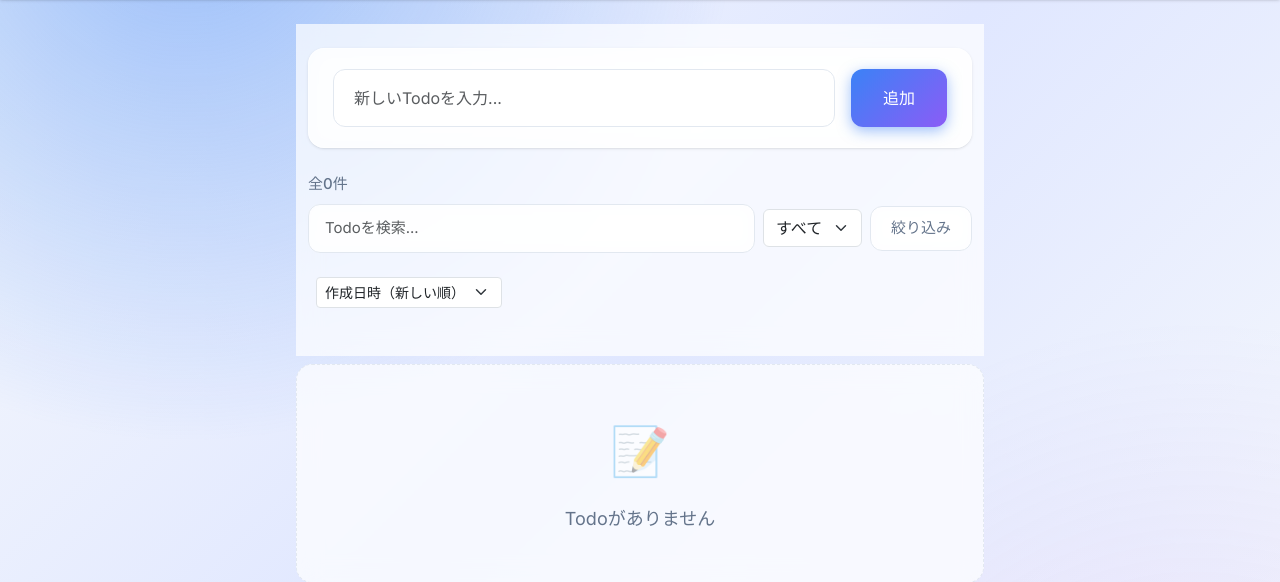
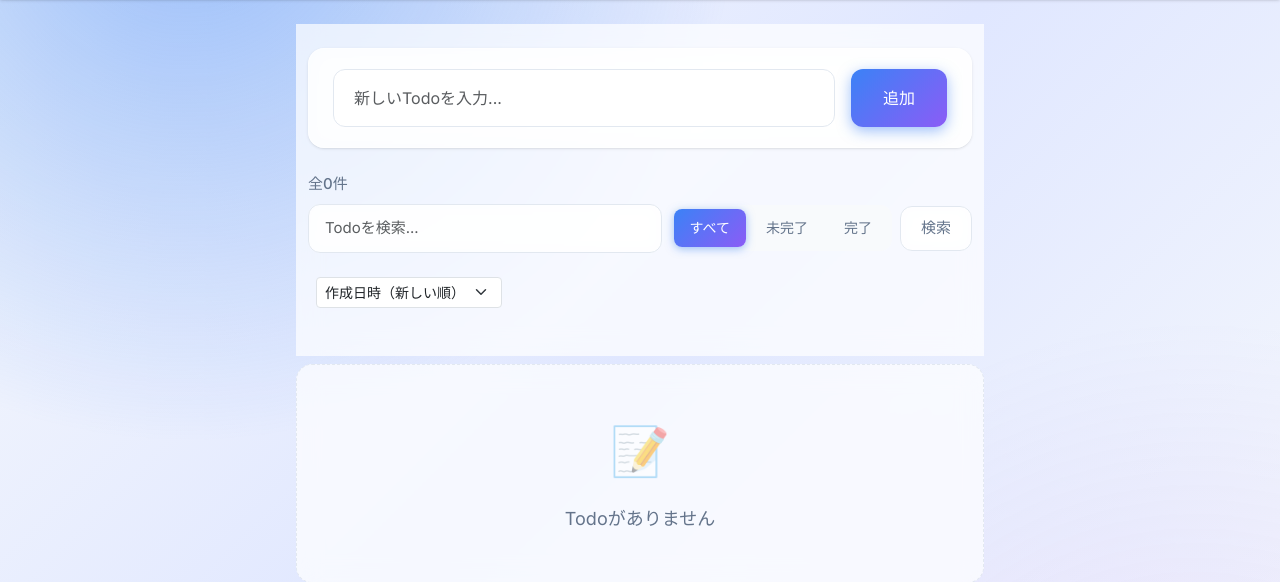
Before and after one commit to mori5600/yarukoto, a Django app: page / in a window 1280 px wide. Shown: the part 52-634 px from the top of the page. Run offline with Django 5.2, Linux system fonts and the light colour scheme; the visitor is signed in with stand-in values (Sample User, id 1); data that the repository does not hold is empty; some libraries are stand-ins or nearby versions.

Commit message:
feat: タブUIと今日の進捗表示を追加
- ステータスフィルタをドロップダウンから3ボタンタブUIに変更
- 今日完了したTodo件数を表示する進捗バッジを追加
- get_today_completed_count()ヘルパー関数を追加
- タブUIとプログレス表示のCSS追加
- 未使用のquerystringテンプレートタグを削除

```diff
--- a/templates/static/css/app/todo.css
+++ b/templates/static/css/app/todo.css
@@ -440,3 +440,86 @@
     font-size: 0.875rem;
   }
 }
+
+/* ステータスタブUI */
+.todo-status-tabs {
+  display: inline-flex;
+  background: var(--bg-secondary);
+  border-radius: 0.75rem;
+  padding: 0.25rem;
+  gap: 0.25rem;
+}
+
+.todo-status-tabs--mobile {
+  display: flex;
+  width: 100%;
+}
+
+.todo-status-tabs__tab {
+  padding: 0.5rem 1rem;
+  font-size: 0.875rem;
+  font-weight: 500;
+  color: var(--text-secondary);
+  text-decoration: none;
+  border-radius: 0.5rem;
+  transition: all 0.2s ease;
+  white-space: nowrap;
+}
+
+.todo-status-tabs--mobile .todo-status-tabs__tab {
+  flex: 1;
+  text-align: center;
+}
+
+.todo-status-tabs__tab:hover {
+  color: var(--text-primary);
+  background: var(--glass-bg);
+}
+
+.todo-status-tabs__tab--active {
+  background: var(--gradient-primary);
+  color: white;
+  box-shadow: 0 2px 8px var(--primary-glow);
+}
+
+.todo-status-tabs__tab--active:hover {
+  color: white;
+  background: var(--gradient-primary);
+}
+
+/* 今日の進捗表示 */
+.todo-count-bar {
+  display: flex;
+  align-items: center;
+  justify-content: space-between;
+  flex-wrap: wrap;
+  gap: 0.5rem;
+}
+
+.todo-today-progress {
+  display: inline-flex;
+  align-items: center;
+  gap: 0.375rem;
+  padding: 0.375rem 0.75rem;
+  font-size: 0.8125rem;
+  font-weight: 500;
+  color: var(--success-color);
+  background: rgba(16, 185, 129, 0.1);
+  border-radius: 2rem;
+  animation: todayProgressPop 400ms cubic-bezier(0.34, 1.56, 0.64, 1) both;
+}
+
+.todo-today-progress__icon {
+  font-size: 0.875rem;
+}
+
+@keyframes todayProgressPop {
+  0% {
+    opacity: 0;
+    transform: scale(0.8);
+  }
+  100% {
+    opacity: 1;
+    transform: scale(1);
+  }
+}
--- a/templates/todo/_todo_count.html
+++ b/templates/todo/_todo_count.html
@@ -1,3 +1,9 @@
-<div id="todo-count" class="mb-2">
+<div id="todo-count" class="todo-count-bar mb-2">
     <span class="todo-info__count">全{{ page_obj.paginator.count }}件</span>
+    {% if today_completed_count > 0 %}
+        <span class="todo-today-progress">
+            <span class="todo-today-progress__icon">✓</span>
+            今日 {{ today_completed_count }}件完了
+        </span>
+    {% endif %}
 </div>
--- a/templates/todo/_todo_search.html
+++ b/templates/todo/_todo_search.html
@@ -8,21 +8,23 @@
                        class="form-control"
                        placeholder="Todoを検索..." />
             </div>
-            <div class="col-6 col-md-auto">
-                <select name="status" class="form-select">
-                    <option value="all" {% if current_status == 'all' %}selected{% endif %}>すべて</option>
-                    <option value="active" {% if current_status == 'active' %}selected{% endif %}>未完了</option>
-                    <option value="completed"
-                            {% if current_status == 'completed' %}selected{% endif %}>完了</option>
-                </select>
+            <div class="col-auto">
+                <div class="todo-status-tabs" role="group" aria-label="ステータスフィルタ">
+                    <a href="{% url 'todo:todo_list' %}{% if current_q %}?q={{ current_q }}{% endif %}"
+                       class="todo-status-tabs__tab {% if current_status == 'all' %}todo-status-tabs__tab--active{% endif %}">すべて</a>
+                    <a href="{% url 'todo:todo_list' %}?status=active{% if current_q %}&q={{ current_q }}{% endif %}"
+                       class="todo-status-tabs__tab {% if current_status == 'active' %}todo-status-tabs__tab--active{% endif %}">未完了</a>
+                    <a href="{% url 'todo:todo_list' %}?status=completed{% if current_q %}&q={{ current_q }}{% endif %}"
+                       class="todo-status-tabs__tab {% if current_status == 'completed' %}todo-status-tabs__tab--active{% endif %}">完了</a>
                 </div>
-            <div class="col-6 col-md-auto">
-                <button type="submit" class="btn btn-outline-secondary w-100">絞り込み</button>
             </div>
-            {% if current_q or current_status != 'all' %}
-                <div class="col-6 col-md-auto">
-                    <a href="{% url 'todo:todo_list' %}"
-                       class="btn btn-outline-secondary w-100">クリア</a>
+            <div class="col-auto">
+                <button type="submit" class="btn btn-outline-secondary">検索</button>
+            </div>
+            {% if current_q %}
+                <div class="col-auto">
+                    <a href="{% url 'todo:todo_list' %}{% if current_status != 'all' %}?status={{ current_status }}{% endif %}"
+                       class="btn btn-outline-secondary">クリア</a>
                 </div>
             {% endif %}
         </div>
@@ -31,32 +33,37 @@
 <details class="todo-details d-sm-none"
          {% if current_q or current_status != 'all' %}open{% endif %}>
     <summary class="todo-details__summary">検索・絞り込み</summary>
-    <form method="get" action="{% url 'todo:todo_list' %}" class="mt-2">
+    <div class="mt-2">
+        <div class="todo-status-tabs todo-status-tabs--mobile mb-2"
+             role="group"
+             aria-label="ステータスフィルタ">
+            <a href="{% url 'todo:todo_list' %}{% if current_q %}?q={{ current_q }}{% endif %}"
+               class="todo-status-tabs__tab {% if current_status == 'all' %}todo-status-tabs__tab--active{% endif %}">すべて</a>
+            <a href="{% url 'todo:todo_list' %}?status=active{% if current_q %}&q={{ current_q }}{% endif %}"
+               class="todo-status-tabs__tab {% if current_status == 'active' %}todo-status-tabs__tab--active{% endif %}">未完了</a>
+            <a href="{% url 'todo:todo_list' %}?status=completed{% if current_q %}&q={{ current_q }}{% endif %}"
+               class="todo-status-tabs__tab {% if current_status == 'completed' %}todo-status-tabs__tab--active{% endif %}">完了</a>
+        </div>
+        <form method="get" action="{% url 'todo:todo_list' %}">
+            {% if current_status != 'all' %}<input type="hidden" name="status" value="{{ current_status }}" />{% endif %}
             <div class="row g-2 align-items-center">
-            <div class="col-12">
+                <div class="col">
                     <input type="search"
                            name="q"
                            value="{{ current_q|default:'' }}"
                            class="form-control"
                            placeholder="Todoを検索..." />
                 </div>
-            <div class="col-6">
-                <select name="status" class="form-select">
-                    <option value="all" {% if current_status == 'all' %}selected{% endif %}>すべて</option>
-                    <option value="active" {% if current_status == 'active' %}selected{% endif %}>未完了</option>
-                    <option value="completed"
-                            {% if current_status == 'completed' %}selected{% endif %}>完了</option>
-                </select>
+                <div class="col-auto">
+                    <button type="submit" class="btn btn-outline-secondary">検索</button>
                 </div>
-            <div class="col-6">
-                <button type="submit" class="btn btn-outline-secondary w-100">絞り込み</button>
-            </div>
-            {% if current_q or current_status != 'all' %}
-                <div class="col-12">
-                    <a href="{% url 'todo:todo_list' %}"
-                       class="btn btn-outline-secondary w-100">クリア</a>
+                {% if current_q %}
+                    <div class="col-auto">
+                        <a href="{% url 'todo:todo_list' %}{% if current_status != 'all' %}?status={{ current_status }}{% endif %}"
+                           class="btn btn-outline-secondary">クリア</a>
                     </div>
                 {% endif %}
             </div>
         </form>
+    </div>
 </details>
--- a/todo/views/todos.py
+++ b/todo/views/todos.py
@@ -16,6 +16,7 @@ from django.core.paginator import Paginator
 from django.http import HttpRequest, HttpResponse
 from django.shortcuts import get_object_or_404, render
 from django.template.loader import render_to_string
+from django.utils import timezone
 
 from django_todo.auth import get_authenticated_user_id
 from utils.enums import RequestMethod
@@ -51,6 +52,23 @@ class TodoSortKey(StrEnum):
 
 
 DEFAULT_TODO_SORT_KEY: Final[TodoSortKey] = TodoSortKey.CREATED
+
+
+def get_today_completed_count(user_id: int) -> int:
+    """今日完了したTodoの件数を取得する。
+
+    Args:
+        user_id: 対象ユーザーID。
+
+    Returns:
+        今日（ローカル日付）に完了状態になったTodoの件数。
+    """
+    today = timezone.localdate()
+    return TodoItem.objects.filter(
+        user_id=user_id,
+        completed=True,
+        updated_at__date=today,
+    ).count()
 
 
 def normalize_todo_sort_key(raw_sort: str | TodoSortKey | None) -> TodoSortKey:
@@ -267,6 +285,7 @@ def render_todo_list_with_pagination_oob(
     include_main_list: bool = True,
     include_list_oob: bool = False,
     status: HTTPStatus = HTTPStatus.OK,
+    today_completed_count: int = 0,
 ) -> HttpResponse:
     """TodoリストとページネーションをOOBスワップで返す。
 
@@ -293,6 +312,7 @@ def render_todo_list_with_pagination_oob(
         "current_status": status_filter.value,
         "current_sort": sort_key.value,
         "list_querystring": list_querystring,
+        "today_completed_count": today_completed_count,
     }
 
     todo_list_html = ""
@@ -509,6 +529,7 @@ def edit_todo_item(request: HttpRequest, item_id: int) -> HttpResponse:
         sort_key=sort_key,
         include_main_list=False,
         include_list_oob=True,
+        today_completed_count=get_today_completed_count(user_id),
     )
     return HttpResponse(
         item_html + oob_response.content.decode("utf-8"),
@@ -548,6 +569,8 @@ def todo_list(request: HttpRequest) -> HttpResponse:
         sort_key=sort_key,
     )
 
+    today_completed_count = get_today_completed_count(user_id)
+
     return render(
         request,
         "todo/todo_list.html",
@@ -559,6 +582,7 @@ def todo_list(request: HttpRequest) -> HttpResponse:
             "current_status": status_filter.value,
             "current_sort": sort_key.value,
             "list_querystring": list_querystring,
+            "today_completed_count": today_completed_count,
         },
     )
 
@@ -654,6 +678,7 @@ def create_todo_item(request: HttpRequest) -> HttpResponse:
             status_filter=status_filter,
             sort_key=sort_key,
             status=HTTPStatus.CONFLICT,
+            today_completed_count=get_today_completed_count(user_id),
         )
 
     form = TodoItemForm(request.POST)
@@ -679,6 +704,7 @@ def create_todo_item(request: HttpRequest) -> HttpResponse:
             query=query,
             status_filter=status_filter,
             sort_key=sort_key,
+            today_completed_count=get_today_completed_count(user_id),
         )
 
     logger.warning("Todoアイテムの作成に失敗しました: errors=%s", form.errors.as_json())
@@ -697,6 +723,7 @@ def create_todo_item(request: HttpRequest) -> HttpResponse:
         status_filter=status_filter,
         sort_key=sort_key,
         status=HTTPStatus.BAD_REQUEST,
+        today_completed_count=get_today_completed_count(user_id),
     )
 
 
@@ -780,6 +807,7 @@ def update_todo_item(request: HttpRequest, item_id: int) -> HttpResponse:
         sort_key=sort_key,
         include_main_list=False,
         include_list_oob=True,
+        today_completed_count=get_today_completed_count(user_id),
     )
     return HttpResponse(
         item_html + oob_response.content.decode("utf-8"),
@@ -834,6 +862,7 @@ def delete_todo_item(request: HttpRequest, item_id: int) -> HttpResponse:
         query=query,
         status_filter=status_filter,
         sort_key=sort_key,
+        today_completed_count=get_today_completed_count(user_id),
     )
 
 
@@ -879,6 +908,7 @@ def delete_all_todo_items(request: HttpRequest) -> HttpResponse:
         query=query,
         status_filter=status_filter,
         sort_key=sort_key,
+        today_completed_count=get_today_completed_count(user_id),
     )
 
 
@@ -924,4 +954,5 @@ def delete_completed_todo_items(request: HttpRequest) -> HttpResponse:
         query=query,
         status_filter=status_filter,
         sort_key=sort_key,
+        today_completed_count=get_today_completed_count(user_id),
     )
```
Lines whose indentation alone changed are shown as unchanged.
